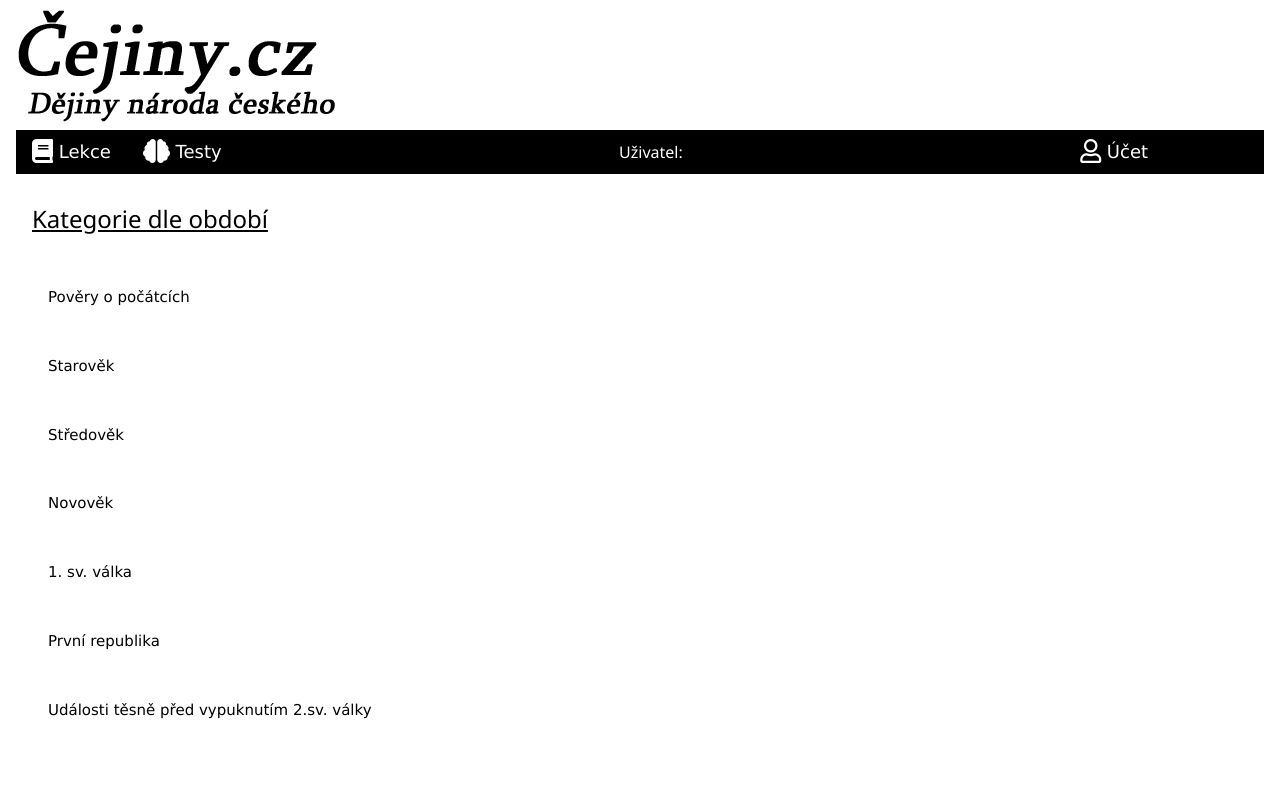
After one commit to gyarab/cejiny.cz, a Java web app: page /KategorieTesty.jsp in a window 1280 px wide. The commit adds this page. Run offline with Tomcat 11, a stand-in JSP engine, Linux system fonts and the light colour scheme; some libraries are stand-ins or nearby versions.

```diff
--- /dev/null
+++ b/src/main/webapp/KategorieTesty.jsp
@@ -0,0 +1,44 @@
+<%--
+  Created by IntelliJ IDEA.
+  User: vojte
+  Date: 12.11.2019
+  Time: 21:18
+  To change this template use File | Settings | File Templates.
+--%>
+<%@ page contentType="text/html;charset=UTF-8" language="java" %>
+<html lang="cz">
+
+<head>
+    <title>Čejiny.cz</title>
+    <jsp:include page="menu.jsp"/>
+</head>
+<body>
+
+<div class="w3-panel w3-margin-left">
+    <h3><u>Kategorie dle období</u></h3>
+</div>
+<div class="w3-container">
+    <div class="w3-container">
+        <p href="#" class="w3-bar-item w3-button w3-mobile w3-hover-red">Pověry o počátcích</p>
+    </div>
+    <div class="w3-container">
+        <p href="#" class="w3-bar-item w3-button w3-mobile w3-hover-red">Starověk</p>
+    </div>
+    <div class="w3-container">
+        <p href="#" class="w3-bar-item w3-button w3-mobile w3-hover-red">Středověk</p>
+    </div>
+    <div class="w3-container">
+        <p href="#" class="w3-bar-item w3-button w3-mobile w3-hover-red">Novověk</p>
+    </div>
+    <div class="w3-container">
+        <p href="#" class="w3-bar-item w3-button w3-mobile w3-hover-red">1. sv. válka</p>
+    </div>
+    <div class="w3-container">
+        <p href="#" class="w3-bar-item w3-button w3-mobile w3-hover-red">První republika</p>
+    </div>
+    <div class="w3-container">
+        <p href="#" class="w3-bar-item w3-button w3-mobile w3-hover-red">Události těsně před vypuknutím 2.sv. války</p>
+    </div>
+</div>
+</body>
+</html>
--- a/src/main/webapp/admin/addNewLesson.html
+++ b/src/main/webapp/admin/addNewLesson.html
@@ -29,7 +29,7 @@
         <label for="category">Kategorie:</label>
 
         <select id="category" name="category">
-            <option value="poveryopocatcich">Pověry o počátcích</option>
+            <option value="pravek">Pravěk</option>
             <option value="starovek">Starověk</option>
             <option value="stredovek">Středověk</option>
             <option value="novovek">Novověk</option>
@@ -48,8 +48,8 @@
     tinymce.init({
         selector: 'textarea',
         language: 'cs',
-        plugins: 'code link lists media paste table autoresize autosave charmap',
-        toolbar: 'code link table paste numlist bullist restoredraft charmap',
+        plugins: 'code link lists media paste table autoresize autosave charmap fullscreen',
+        toolbar: 'code link table paste numlist bullist restoredraft charmap fullscreen',
         toolbar_mode: 'floating',
         entity_encoding: "raw"
 
--- a/src/main/webapp/js/googleintegration.js
+++ b/src/main/webapp/js/googleintegration.js
@@ -7,6 +7,7 @@ function onSuccess(googleUser) {
     document.getElementById("my-signin2").style.visibility = "hidden";
     document.getElementById("setUserProfileName").innerHTML = profile.getName()
     document.getElementById("userHide").style.visibility = "visible";
+    document.getElementById("testyHide").style.visibility = "visible";
 }
 
 function onFailure(error) {
@@ -24,6 +25,7 @@ function renderButton() {
     });
     document.getElementById("signout").style.visibility = "hidden";
     document.getElementById("userHide").style.visibility = "hidden";
+    document.getElementById("testyHide").style.visibility = "hidden";
 }
 function signOut() {
     var auth2 = gapi.auth2.getAuthInstance();
@@ -33,5 +35,6 @@ function signOut() {
     document.getElementById("signout").style.visibility = "hidden";
     document.getElementById("my-signin2").style.visibility = "visible";
     document.getElementById("userHide").style.visibility = "hidden";
+    document.getElementById("testyHide").style.visibility = "hidden";
     location.reload();
 }
--- a/src/main/webapp/menu.jsp
+++ b/src/main/webapp/menu.jsp
@@ -36,17 +36,19 @@
             <button class="w3-button w3-hover-red"><i class="fas fa-book fa-lg"></i> Lekce
             </button>
             <div class="w3-dropdown-content w3-bar-block w3-border">
-                <a href="${pageContext.request.contextPath}/Kategorie.jsp" class="w3-bar-item w3-button w3-mobile">Kategorie</a>
-                <a href="#" class="w3-bar-item w3-button w3-mobile">Seznam všech lekcí</a>
+                <a href="${pageContext.request.contextPath}/KategorieLekce.jsp" class="w3-bar-item w3-button w3-mobile">Kategorie</a>
+                <a href="${pageContext.request.contextPath}/SeznamLekci.jsp" class="w3-bar-item w3-button w3-mobile">Seznam
+                    všech lekcí</a>
             </div>
         </div>
 
-        <div class="w3-dropdown-hover w3-hover-red w3-large w3-black w3-mobile">
+        <div id="testyHide" class="w3-dropdown-hover w3-hover-red w3-large w3-black w3-mobile">
             <button class="w3-button w3-hover-red"><i class="fas fa-brain fa-lg"></i> Testy
             </button>
             <div class="w3-dropdown-content w3-bar-block w3-border">
-                <a href="${pageContext.request.contextPath}/Kategorie.jsp" class="w3-bar-item w3-button w3-mobile">Kategorie</a>
-                <a href="#" class="w3-bar-item w3-button w3-mobile">Seznam všech testů</a>
+                <a href="${pageContext.request.contextPath}/KategorieTesty.jsp" class="w3-bar-item w3-button w3-mobile">Kategorie</a>
+                <a href="${pageContext.request.contextPath}/SeznamTestu.jsp" class="w3-bar-item w3-button w3-mobile">Seznam
+                    všech testů</a>
             </div>
         </div>
 
```
Also changed, not shown: src/main/webapp/SeznamLekci.jsp (added, +17 -0 lines), src/main/webapp/SeznamTestu.jsp (added, +17 -0 lines), src/main/webapp/admin/lekce.jsp (+50 -0 lines), src/main/webapp/admin/lekceCreated.jsp (+5 -3 lines), src/main/webapp/css/tableLekceAdmin.css (added, +41 -0 lines), src/main/webapp/KategorieLekce.jsp (renamed from src/main/webapp/Kategorie.jsp).
